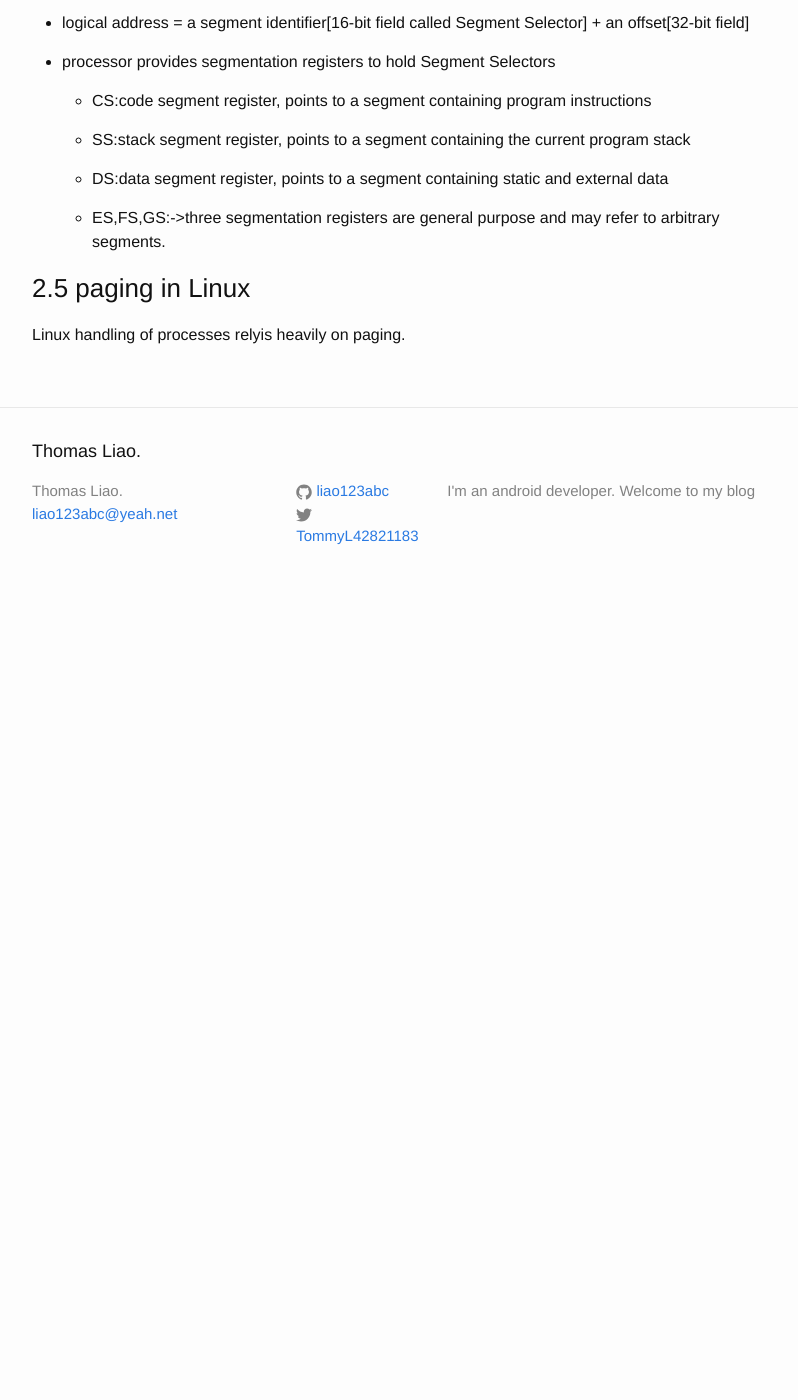
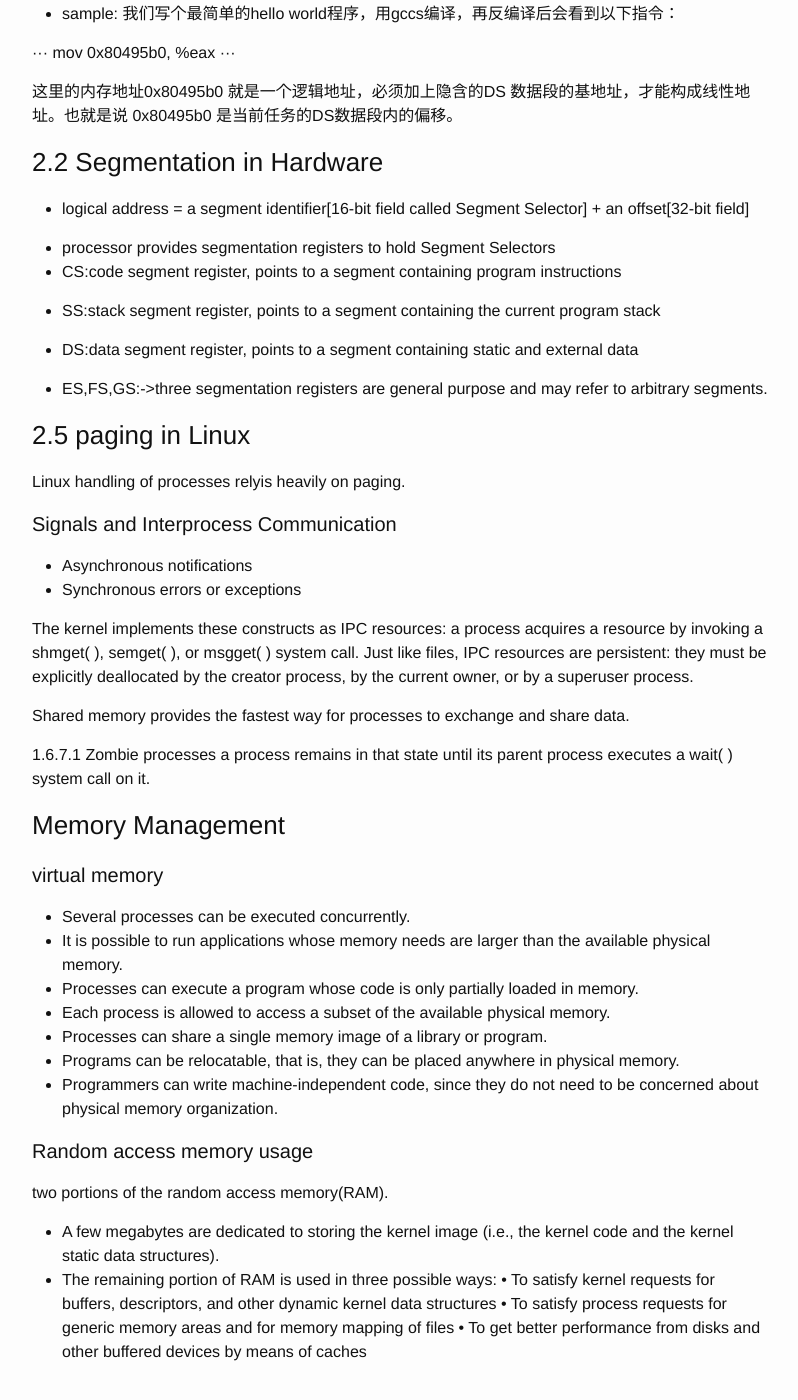
Before and after one commit to liao123abc/liao123abc.github.io, a Jekyll site: the page built from _posts/2017-04-23- Understanding-The-Linux-Kernel.markdown, in a window 1280 px wide and 1400 px high, scrolled down 2871 px. Shown: the whole window, without its empty margins (238-1036 px from the left). Built offline with Jekyll 4.4.1, drawn with Linux system fonts in a browser that asks for light colours; before the commit the page ends 3479 px from its top, so only the background shows below that.

Commit message:
update understanding the linux kernel

```diff
--- a/_posts/2017-04-23- Understanding-The-Linux-Kernel.markdown
+++ b/_posts/2017-04-23- Understanding-The-Linux-Kernel.markdown
@@ -27,10 +27,10 @@ categories: Linux
 
 ### 区分module和microkernel operating systems
 - module [monolithic operating Systems]:
-    - does not run as a specific process.Instead it is executed in Kernel Mode on behalf of the current process ,like any other statically linked kernel function
+- does not run as a specific process.Instead it is executed in Kernel Mode on behalf of the current process ,like any other statically linked kernel function
 
 - microkernel operating Systems:
-    - demand a very small set of functions from the kernel, generally including a few synchronization primitives, a simple scheduler, and an interprocess communication mechanism. Several system processes that run on top of the microkernel implement other operating system-layer functions, like memory allocators, device drivers, system call handlers, and so on.
+- demand a very small set of functions from the kernel, generally including a few synchronization primitives, a simple scheduler, and an interprocess communication mechanism. Several system processes that run on top of the microkernel implement other operating system-layer functions, like memory allocators, device drivers, system call handlers, and so on.
 
 ### File
 A Unix file is an information container structured as a sequence of bytes; the kernel does not interpret the contents of a file.
@@ -40,11 +40,11 @@ A Unix file is an information container structured as a sequence of bytes; the k
 - Directory
 - Symbolic link
 - Device file
-    - Block-oriented device file
-    - Character-oriented device file
-    - Device files are related to I/O devices and device drivers integrated into the kernel
+- Block-oriented device file
+- Character-oriented device file
+- Device files are related to I/O devices and device drivers integrated into the kernel
 - Pipe and named pipe (also called FIFO)
-    - Pipes and sockets are special files used for interprocess communication
+- Pipes and sockets are special files used for interprocess communication
 - Socket
 
 #### Inode, consist the information:
@@ -96,15 +96,28 @@ Kernel routine invoded:
 ## Chapter 2.Memory Addressing
 ### 2.1 Memory address
 - Logical address:
-    - Included in the machine language instructions to specify the address of an operand or of an instruction.
-    - segment + offset
+- Included in the machine language instructions to specify the address of an operand or of an instruction.
+- segment + offset
 
 - Linear addrss:
-    - A single 32-bit unsigned integer that can be used to address up to 4 GB
-    - range from 0x00000000 to 0xffffffff.
+- A single 32-bit unsigned integer that can be used to address up to 4 GB
+- range from 0x00000000 to 0xffffffff.
 
 - Physical address:
-    - Used to address memory cells included in memory chips.
+- Used to address memory cells included in memory chips.
+
+
+- sample:
+  我们写个最简单的hello world程序，用gccs编译，再反编译后会看到以下指令：
+
+···
+mov    0x80495b0, %eax
+···
+
+这里的内存地址0x80495b0 就是一个逻辑地址，必须加上隐含的DS 数据段的基地址，才能构成线性地址。也就是说 0x80495b0 是当前任务的DS数据段内的偏移。
+
+
+
 
 
 
@@ -113,14 +126,58 @@ Kernel routine invoded:
 - logical address = a segment identifier[16-bit field called Segment Selector]  + an offset[32-bit field]
 
 - processor provides segmentation registers to hold Segment Selectors
-    - CS:code segment register, points to a segment containing program instructions
+- CS:code segment register, points to a segment containing program instructions
 
-    - SS:stack segment register, points to a segment containing the current program stack
+- SS:stack segment register, points to a segment containing the current program stack
 
-    - DS:data segment register, points to a segment containing static and external data
+- DS:data segment register, points to a segment containing static and external data
 
-    - ES,FS,GS:->three segmentation registers are general purpose and may refer to arbitrary segments.
+- ES,FS,GS:->three segmentation registers are general purpose and may refer to arbitrary segments.
 
 
 ### 2.5 paging in Linux
 Linux handling of processes relyis heavily on paging.
+
+
+
+
+####  Signals and Interprocess Communication
+- Asynchronous notifications
+- Synchronous errors or exceptions
+
+The kernel implements these constructs as IPC resources: a process acquires a resource by
+invoking a shmget( ), semget( ), or msgget( ) system call. Just like files, IPC resources
+are persistent: they must be explicitly deallocated by the creator process, by the current
+owner, or by a superuser process.
+
+Shared memory provides the fastest way for processes to exchange and share data.
+
+
+
+1.6.7.1 Zombie processes
+a process
+remains in that state until its parent process executes a wait( ) system call on it.
+
+
+
+### Memory Management
+#### virtual memory
+- Several processes can be executed concurrently.
+- It is possible to run applications whose memory needs are larger than the available
+  physical memory.
+- Processes can execute a program whose code is only partially loaded in memory.
+- Each process is allowed to access a subset of the available physical memory.
+- Processes can share a single memory image of a library or program.
+- Programs can be relocatable, that is, they can be placed anywhere in physical memory.
+- Programmers can write machine-independent code, since they do not need to be
+  concerned about physical memory organization.
+
+#### Random access memory usage
+two portions of the random access memory(RAM).
+- A few megabytes are dedicated to storing the kernel image (i.e., the kernel code and
+  the kernel static data structures).
+- The remaining portion of RAM is used in three possible ways:
+  • To satisfy kernel requests for buffers, descriptors, and other dynamic kernel data
+  structures
+  • To satisfy process requests for generic memory areas and for memory mapping of files
+  • To get better performance from disks and other buffered devices by means of caches
```
